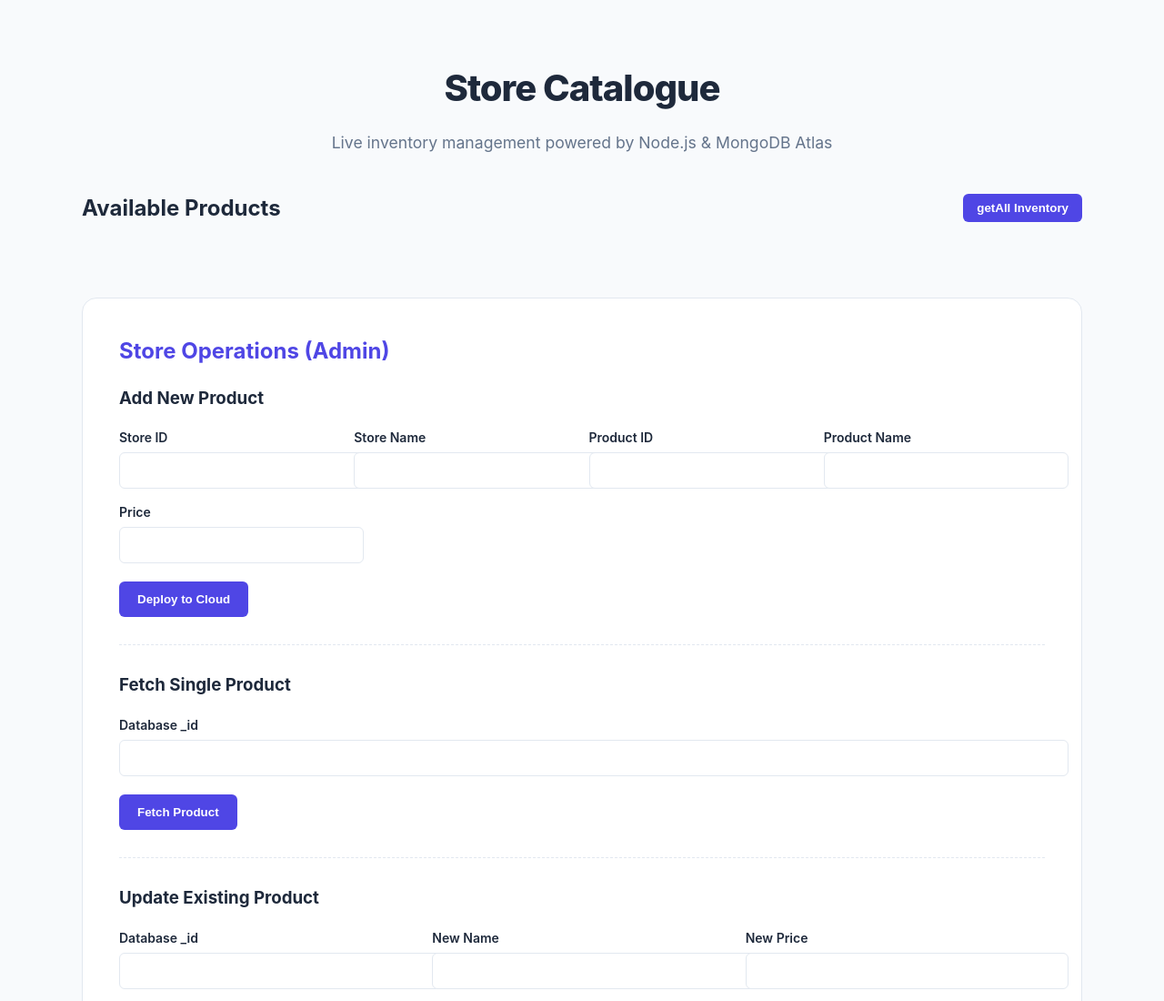
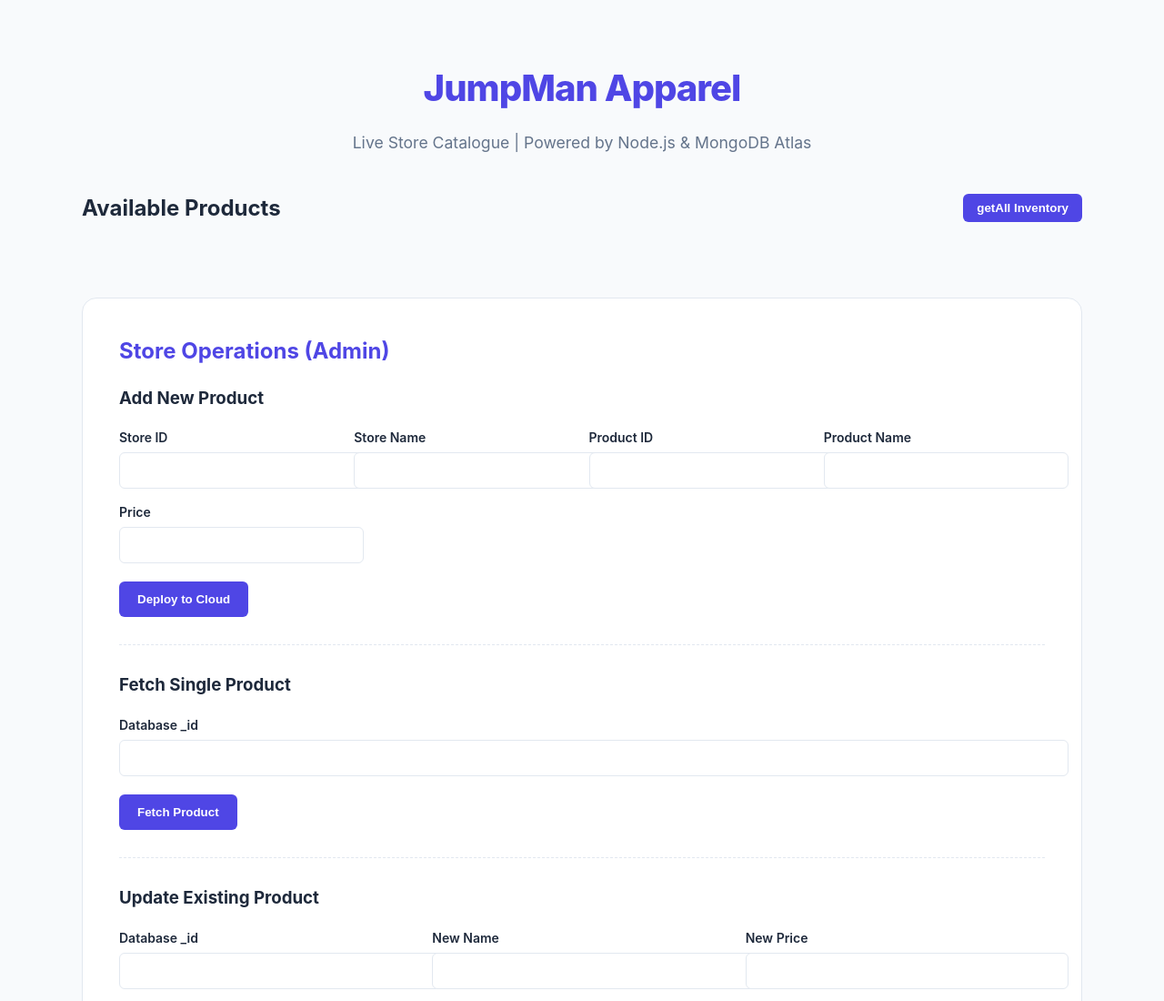
Before and after one commit to ProtonnF/FullStack_Project, a website: page public/index.html in a window 1280 px wide. Shown: the top 1100 px of the page at 91% size. Drawn offline with Linux system fonts and the light colour scheme.

Commit message:
Add files via upload

```diff
--- a/public/index.html
+++ b/public/index.html
@@ -4,7 +4,7 @@
 <head>
     <meta charset="UTF-8">
     <meta name="viewport" content="width=device-width, initial-scale=1.0">
-    <title>E-Commerce Inventory</title>
+    <title>JumpMan | Store Module</title>
     <link rel="stylesheet" href="css/style.css">
 </head>
 
@@ -12,8 +12,8 @@
 
     <div class="container">
         <header>
-            <h1>Store Catalogue</h1>
-            <p class="subtitle">Live inventory management powered by Node.js & MongoDB Atlas</p>
+            <h1 style="color: var(--primary);">JumpMan Apparel</h1>
+            <p class="subtitle">Live Store Catalogue | Powered by Node.js & MongoDB Atlas</p>
         </header>
 
         <!-- PRODUCT GALLERY SECTION -->
```
